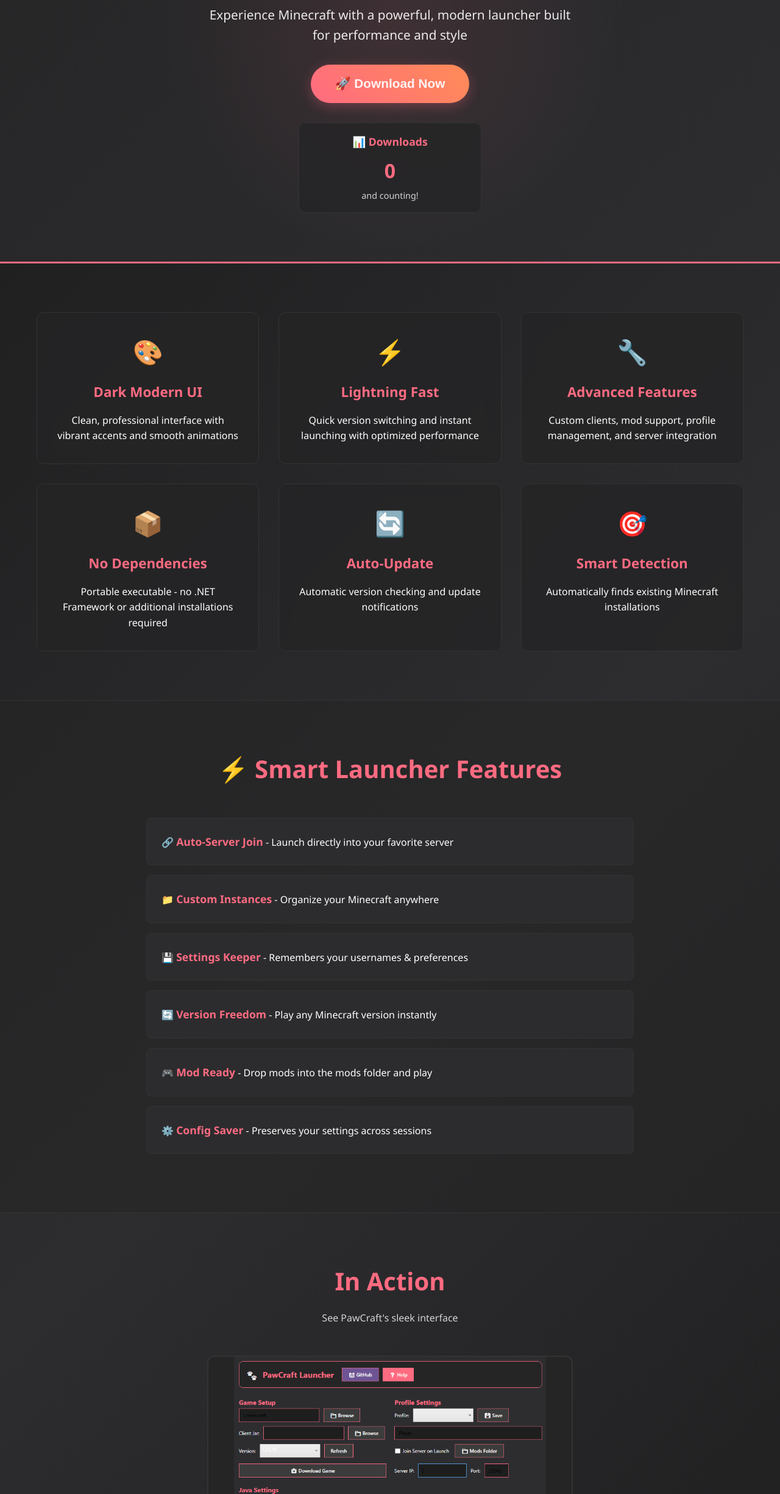
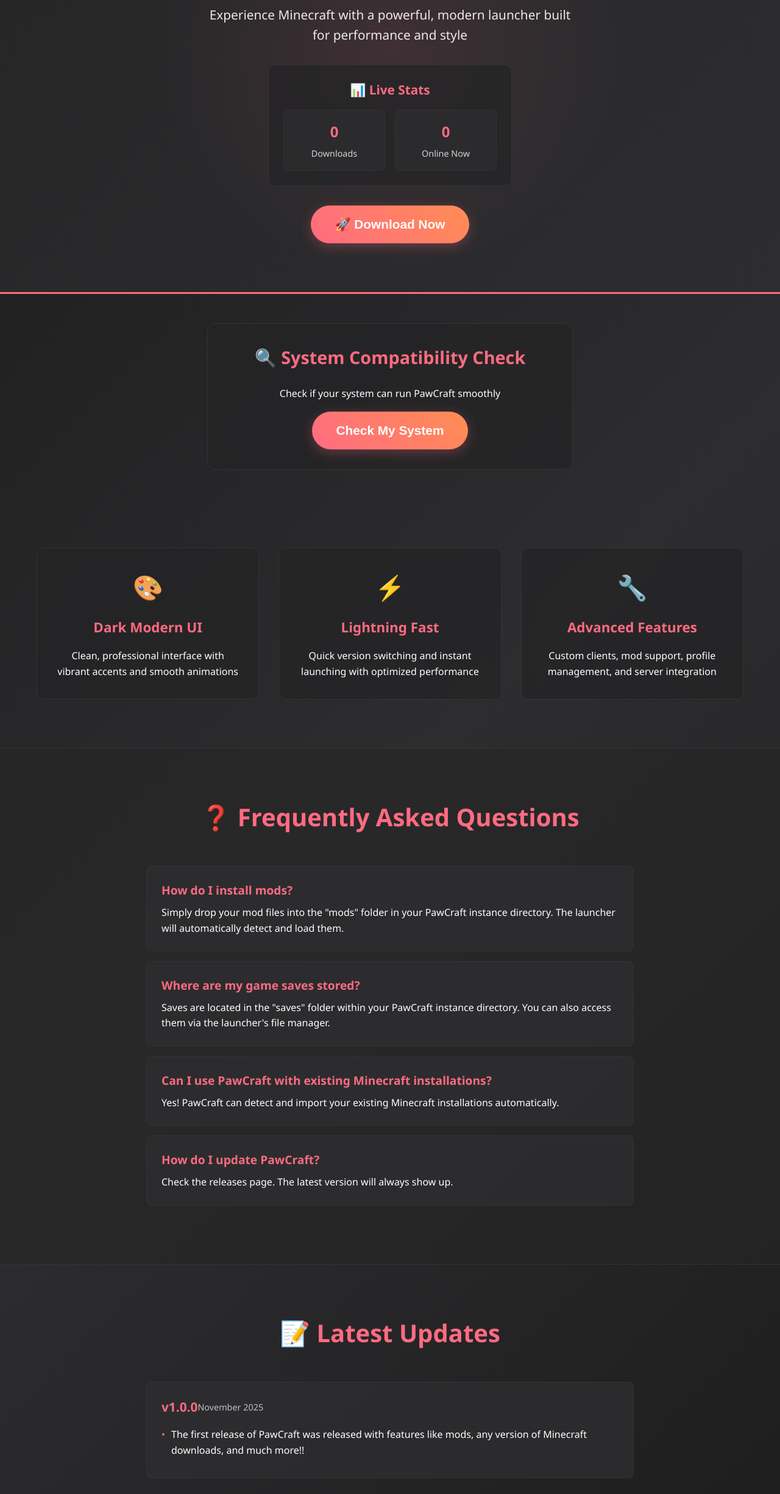
Before and after one commit to justdev-chris/InstantMC, a plain HTML site: page docs/index.html in a window 1280 px wide. Shown: the part 350-2800 px from the top of the page at 61% size. Drawn offline with Linux system fonts and the light colour scheme; no server answers.

Commit message:
Update index.html

```diff
--- a/docs/index.html
+++ b/docs/index.html
@@ -5,6 +5,7 @@
     <meta name="viewport" content="width=device-width, initial-scale=1.0">
     <title>PawCraft - Minecraft Launcher</title>
     <style>
+        /* Your existing CSS remains the same */
         * {
             margin: 0;
             padding: 0;
@@ -78,26 +79,39 @@
             margin: 0 auto 2rem;
         }
 
-        /* Stats Section - Simplified */
+        /* Stats Section */
         .stats-section {
             background: rgba(37, 37, 38, 0.8);
             border: 1px solid #333;
             border-radius: 12px;
-            padding: 1rem 2rem;
-            margin: 2rem auto 0 auto;
-            max-width: 300px;
+            padding: 1.5rem;
+            margin: 2rem auto;
+            max-width: 400px;
             text-align: center;
             backdrop-filter: blur(10px);
         }
 
         .stats-section h3 {
             color: #ff6b81;
-            margin-bottom: 0.5rem;
-            font-size: 1.1rem;
+            margin-bottom: 1rem;
+            font-size: 1.3rem;
+        }
+
+        .stats-grid {
+            display: grid;
+            grid-template-columns: 1fr 1fr;
+            gap: 1rem;
+        }
+
+        .stat-item {
+            background: rgba(45, 45, 48, 0.6);
+            padding: 1rem;
+            border-radius: 8px;
+            border: 1px solid #333;
         }
 
         .stat-number {
-            font-size: 2rem;
+            font-size: 1.5rem;
             font-weight: bold;
             color: #ff6b81;
         }
@@ -108,7 +122,151 @@
             margin-top: 0.25rem;
         }
 
-        /* Features Grid */
+        /* System Check Section */
+        .system-check {
+            background: rgba(37, 37, 38, 0.8);
+            border: 1px solid #333;
+            border-radius: 12px;
+            padding: 2rem;
+            margin: 3rem auto;
+            max-width: 600px;
+            text-align: center;
+            backdrop-filter: blur(10px);
+        }
+
+        .system-check h2 {
+            color: #ff6b81;
+            margin-bottom: 1.5rem;
+            font-size: 1.8rem;
+        }
+
+        .check-result {
+            margin-top: 1.5rem;
+            padding: 1rem;
+            border-radius: 8px;
+            display: none;
+        }
+
+        .check-result.compatible {
+            background: rgba(76, 175, 80, 0.2);
+            border: 1px solid #4caf50;
+            color: #4caf50;
+        }
+
+        .check-result.warning {
+            background: rgba(255, 152, 0, 0.2);
+            border: 1px solid #ff9800;
+            color: #ff9800;
+        }
+
+        .check-result.error {
+            background: rgba(244, 67, 54, 0.2);
+            border: 1px solid #f44336;
+            color: #f44336;
+        }
+
+        /* FAQ Section */
+        .faq-section {
+            background: rgba(37, 37, 38, 0.6);
+            border-top: 1px solid #333;
+            border-bottom: 1px solid #333;
+            padding: 80px 0;
+        }
+
+        .faq-section h2 {
+            text-align: center;
+            font-size: 2.5rem;
+            margin-bottom: 3rem;
+            color: #ff6b81;
+        }
+
+        .faq-list {
+            max-width: 800px;
+            margin: 0 auto;
+        }
+
+        .faq-item {
+            background: rgba(45, 45, 48, 0.8);
+            border: 1px solid #333;
+            border-radius: 8px;
+            padding: 1.5rem;
+            margin-bottom: 1rem;
+            transition: all 0.3s ease;
+        }
+
+        .faq-item:hover {
+            border-color: #ff6b81;
+            transform: translateX(5px);
+        }
+
+        .faq-question {
+            color: #ff6b81;
+            font-size: 1.2rem;
+            font-weight: 600;
+            margin-bottom: 0.5rem;
+        }
+
+        /* Changelog Section */
+        .changelog-section {
+            padding: 80px 0;
+        }
+
+        .changelog-section h2 {
+            text-align: center;
+            font-size: 2.5rem;
+            margin-bottom: 3rem;
+            color: #ff6b81;
+        }
+
+        .changelog {
+            max-width: 800px;
+            margin: 0 auto;
+        }
+
+        .changelog-version {
+            background: rgba(45, 45, 48, 0.8);
+            border: 1px solid #333;
+            border-radius: 8px;
+            padding: 1.5rem;
+            margin-bottom: 2rem;
+        }
+
+        .version-header {
+            display: flex;
+            justify-content: between;
+            align-items: center;
+            margin-bottom: 1rem;
+        }
+
+        .version-number {
+            color: #ff6b81;
+            font-size: 1.3rem;
+            font-weight: 600;
+        }
+
+        .version-date {
+            opacity: 0.7;
+            font-size: 0.9rem;
+        }
+
+        .version-features {
+            list-style: none;
+        }
+
+        .version-features li {
+            margin-bottom: 0.5rem;
+            padding-left: 1rem;
+            position: relative;
+        }
+
+        .version-features li:before {
+            content: '•';
+            color: #ff6b81;
+            position: absolute;
+            left: 0;
+        }
+
+        /* Your existing feature cards, download section, etc. remain the same */
         .features {
             display: grid;
             grid-template-columns: repeat(auto-fit, minmax(280px, 1fr));
@@ -143,54 +301,6 @@
             color: #ff6b81;
         }
 
-        /* Smart Features Section */
-        .smart-features {
-            background: rgba(37, 37, 38, 0.6);
-            border-top: 1px solid #333;
-            border-bottom: 1px solid #333;
-            padding: 80px 0;
-        }
-
-        .smart-features h2 {
-            text-align: center;
-            font-size: 2.5rem;
-            margin-bottom: 3rem;
-            color: #ff6b81;
-        }
-
-        .features-list {
-            max-width: 800px;
-            margin: 0 auto;
-        }
-
-        .feature-item {
-            background: rgba(45, 45, 48, 0.8);
-            border: 1px solid #333;
-            border-radius: 8px;
-            padding: 1.5rem;
-            margin-bottom: 1rem;
-            transition: all 0.3s ease;
-        }
-
-        .feature-item:hover {
-            border-color: #ff6b81;
-            transform: translateX(5px);
-        }
-
-        .feature-item strong {
-            color: #ff6b81;
-            font-size: 1.1rem;
-        }
-
-        /* Download Section */
-        .download-section {
-            text-align: center;
-            padding: 80px 0;
-            background: rgba(37, 37, 38, 0.6);
-            border-top: 1px solid #333;
-            border-bottom: 1px solid #333;
-        }
-
         .download-btn {
             display: inline-flex;
             align-items: center;
@@ -213,68 +323,6 @@
             box-shadow: 0 8px 30px rgba(255, 107, 129, 0.5);
         }
 
-        .download-btn:disabled {
-            opacity: 0.7;
-            cursor: not-allowed;
-            transform: none;
-        }
-
-        .requirements {
-            margin-top: 2rem;
-            opacity: 0.8;
-        }
-
-        /* Screenshots */
-        .screenshots {
-            padding: 80px 0;
-            text-align: center;
-        }
-
-        .screenshot-grid {
-            display: flex;
-            justify-content: center;
-            gap: 2rem;
-        }
-
-        .screenshot-item {
-            text-align: center;
-        }
-
-        .screenshot-image {
-            width: 600px;
-            height: 400px;
-            border-radius: 12px;
-            border: 2px solid #333;
-            object-fit: contain;
-            transition: all 0.3s ease;
-            cursor: pointer;
-            background: #252526;
-        }
-
-        .screenshot-image:hover {
-            transform: scale(1.05);
-            border-color: #ff6b81;
-            box-shadow: 0 10px 30px rgba(255, 107, 129, 0.3);
-        }
-
-        /* Footer */
-        .footer {
-            text-align: center;
-            padding: 3rem 0;
-            border-top: 1px solid #333;
-            opacity: 0.8;
-        }
-
-        .github-link {
-            color: #ff6b81;
-            text-decoration: none;
-            font-weight: 600;
-        }
-
-        .github-link:hover {
-            text-decoration: underline;
-        }
-
         /* Responsive */
         @media (max-width: 768px) {
             .hero h1 {
@@ -289,15 +337,8 @@
                 grid-template-columns: 1fr;
             }
 
-            .screenshot-grid {
-                flex-direction: column;
-                align-items: center;
-            }
-
-            .screenshot-image {
-                width: 100%;
-                max-width: 600px;
-                height: auto;
+            .stats-grid {
+                grid-template-columns: 1fr;
             }
         }
     </style>
@@ -306,24 +347,45 @@
     <div class="hero">
         <div class="container">
             <img src="app_icon.ico" alt="PawCraft Logo" class="logo">
-            <h1>PawCraft</h1>
+            <h1>PawCraft Launcher</h1>
             <p>Experience Minecraft with a powerful, modern launcher built for performance and style</p>
+
+            <!-- Download Stats -->
+            <div class="stats-section">
+                <h3>📊 Live Stats</h3>
+                <div class="stats-grid">
+                    <div class="stat-item">
+                        <div class="stat-number" id="downloadCount">0</div>
+                        <div class="stat-label">Downloads</div>
+                    </div>
+                    <div class="stat-item">
+                        <div class="stat-number" id="onlineCount">0</div>
+                        <div class="stat-label">Online Now</div>
+                    </div>
+                </div>
+            </div>
 
             <button class="download-btn" onclick="trackDownload()">
                 <span>🚀 Download Now</span>
             </button>
+        </div>
+    </div>
 
-            <!-- Download Stats - Moved under button and simplified -->
-            <div class="stats-section">
-                <h3>📊 Downloads</h3>
-                <div class="stat-number" id="downloadCount">0</div>
-                <div class="stat-label">and counting!</div>
-            </div>
+    <!-- System Check Section -->
+    <div class="system-check">
+        <div class="container">
+            <h2>🔍 System Compatibility Check</h2>
+            <p>Check if your system can run PawCraft smoothly</p>
+            <button class="download-btn" onclick="checkSystem()" style="margin-top: 1rem;">
+                Check My System
+            </button>
+            <div id="checkResult" class="check-result"></div>
         </div>
     </div>
 
     <div class="container">
         <div class="features">
+            <!-- Your existing feature cards -->
             <div class="feature-card">
                 <div class="feature-icon">🎨</div>
                 <h3>Dark Modern UI</h3>
@@ -339,65 +401,54 @@
                 <h3>Advanced Features</h3>
                 <p>Custom clients, mod support, profile management, and server integration</p>
             </div>
-            <div class="feature-card">
-                <div class="feature-icon">📦</div>
-                <h3>No Dependencies</h3>
-                <p>Portable executable - no .NET Framework or additional installations required</p>
-            </div>
-            <div class="feature-card">
-                <div class="feature-icon">🔄</div>
-                <h3>Auto-Update</h3>
-                <p>Automatic version checking and update notifications</p>
-            </div>
-            <div class="feature-card">
-                <div class="feature-icon">🎯</div>
-                <h3>Smart Detection</h3>
-                <p>Automatically finds existing Minecraft installations</p>
-            </div>
+            <!-- Add more feature cards as needed -->
         </div>
     </div>
 
-    <!-- SMART FEATURES SECTION -->
-    <div class="smart-features">
+    <!-- FAQ Section -->
+    <div class="faq-section">
         <div class="container">
-            <h2>⚡ Smart Launcher Features</h2>
-            <div class="features-list">
-                <div class="feature-item">
-                    🔗 <strong>Auto-Server Join</strong> - Launch directly into your favorite server
+            <h2>❓ Frequently Asked Questions</h2>
+            <div class="faq-list">
+                <div class="faq-item">
+                    <div class="faq-question">How do I install mods?</div>
+                    <p>Simply drop your mod files into the "mods" folder in your PawCraft instance directory. The launcher will automatically detect and load them.</p>
                 </div>
-                <div class="feature-item">
-                    📁 <strong>Custom Instances</strong> - Organize your Minecraft anywhere
+                <div class="faq-item">
+                    <div class="faq-question">Where are my game saves stored?</div>
+                    <p>Saves are located in the "saves" folder within your PawCraft instance directory. You can also access them via the launcher's file manager.</p>
                 </div>
-                <div class="feature-item">
-                    💾 <strong>Settings Keeper</strong> - Remembers your usernames & preferences
+                <div class="faq-item">
+                    <div class="faq-question">Can I use PawCraft with existing Minecraft installations?</div>
+                    <p>Yes! PawCraft can detect and import your existing Minecraft installations automatically.</p>
                 </div>
-                <div class="feature-item">
-                    🔄 <strong>Version Freedom</strong> - Play any Minecraft version instantly
-                </div>
-                <div class="feature-item">
-                    🎮 <strong>Mod Ready</strong> - Drop mods into the mods folder and play
-                </div>
-                <div class="feature-item">
-                    ⚙️ <strong>Config Saver</strong> - Preserves your settings across sessions
+                <div class="faq-item">
+                    <div class="faq-question">How do I update PawCraft?</div>
+                    <p>Check the releases page. The latest version will always show up.</p>
                 </div>
             </div>
         </div>
     </div>
 
-    <div class="screenshots">
+    <!-- Changelog Section -->
+    <div class="changelog-section">
         <div class="container">
-            <h2 style="text-align: center; font-size: 2.5rem; margin-bottom: 1rem; color: #ff6b81;">In Action</h2>
-            <p style="text-align: center; opacity: 0.8; margin-bottom: 3rem;">See PawCraft's sleek interface</p>
-
-            <div class="screenshot-grid">
-                <div class="screenshot-item">
-                    <img src="screenshot.png" alt="PawCraft Launcher Interface" class="screenshot-image">
-                    <p style="text-align: center; margin-top: 1rem; opacity: 0.8;">Main Interface</p>
+            <h2>📝 Latest Updates</h2>
+            <div class="changelog">
+                <div class="changelog-version">
+                    <div class="version-header">
+                        <span class="version-number">v1.0.0</span>
+                        <span class="version-date">November 2025</span>
+                    </div>
+                    <ul class="version-features">
+                        <li>The first release of PawCraft was released with features like mods, any version of Minecraft downloads, and much more!!</li>
+                    </ul>
                 </div>
             </div>
         </div>
     </div>
 
+    <!-- Your existing screenshots, download section, and footer remain here -->
     <div id="download" class="download-section">
         <div class="container">
             <h2 style="font-size: 2.5rem; margin-bottom: 1rem; color: #ff6b81;">Ready to Play?</h2>
@@ -408,10 +459,10 @@
             <div class="requirements">
                 <p>Windows • Portable • No Installation Required</p>
                 <div>
-                <h2>How to install</h2>
-                <p>1. Click the download button above</p>
-                <p>2. Extract the Zip file</p>
-                <p>3. Run PawCraft.exe and enjoy!</p>
+                    <h2>How to install</h2>
+                    <p>1. Click the download button above</p>
+                    <p>2. Extract the Zip file</p>
+                    <p>3. Run PawCraft.exe and enjoy!</p>
                 </div>
             </div>
         </div>
@@ -425,7 +476,7 @@
     </div>
 
     <script>
-        // Replace with your Render API URL after deployment
+        // Replace with your Render API URL
         const API_BASE_URL = 'https://pawcraft-api.onrender.com';
 
         // Track download function
@@ -433,7 +484,6 @@
             const downloadUrl = 'https://github.com/justdev-chris/PawCraft/releases/download/released/PawCraft.zip';
 
             try {
-                // Send tracking request to your API
                 await fetch(`${API_BASE_URL}/api/track-download`, {
                     method: 'POST',
                     headers: {
@@ -441,7 +491,6 @@
                     }
                 });
 
-                // Start download
                 const link = document.createElement('a');
                 link.href = downloadUrl;
                 link.download = 'PawCraft.zip';
@@ -449,12 +498,9 @@
                 link.click();
                 document.body.removeChild(link);
 
-                // Update stats display
                 updateStats();
-
             } catch (error) {
                 console.log('Tracking failed, downloading without tracking...');
-                // Fallback: just download without tracking
                 const link = document.createElement('a');
                 link.href = downloadUrl;
                 link.download = 'PawCraft.zip';
@@ -471,15 +517,36 @@
                 const stats = await response.json();
 
                 document.getElementById('downloadCount').textContent = stats.downloads;
+                document.getElementById('onlineCount').textContent = stats.online;
             } catch (error) {
                 console.log('Could not fetch stats');
             }
         }
 
-        // Update stats every 30 seconds
+        // System check function
+        function checkSystem() {
+            const resultDiv = document.getElementById('checkResult');
+            resultDiv.style.display = 'block';
+
+            // Simple checks (can be expanded)
+            const isWindows = navigator.platform.includes('Win');
+            const is64Bit = navigator.userAgent.includes('WOW64') || navigator.userAgent.includes('Win64');
+            const hasStorage = typeof(Storage) !== 'undefined';
+
+            if (isWindows && is64Bit && hasStorage) {
+                resultDiv.className = 'check-result compatible';
+                resultDiv.innerHTML = '✅ Your system is fully compatible with PawCraft!';
+            } else if (isWindows && !is64Bit) {
+                resultDiv.className = 'check-result warning';
+                resultDiv.innerHTML = '⚠️ PawCraft works best on 64-bit Windows. You may experience reduced performance.';
+            } else {
+                resultDiv.className = 'check-result error';
+                resultDiv.innerHTML = '❌ PawCraft requires Windows. Other platforms are not officially supported.';
+            }
+        }
+
+        // Update stats every 3 seconds
         setInterval(updateStats, 3000);
-
-        // Initial stats load
         updateStats();
     </script>
 </body>
```
